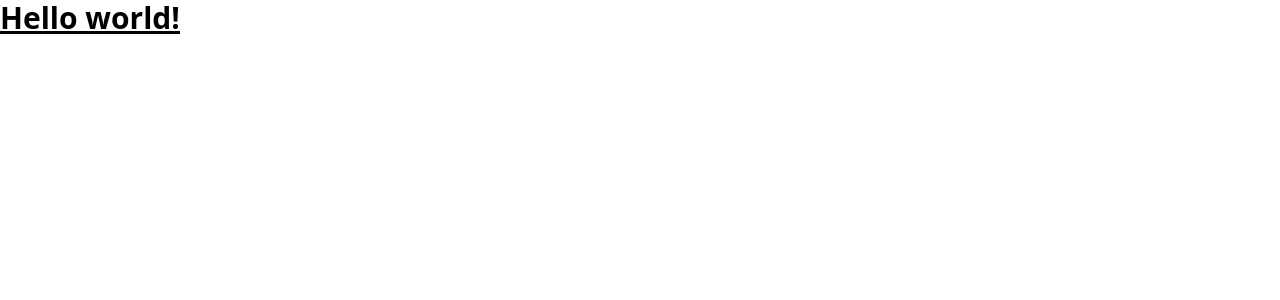
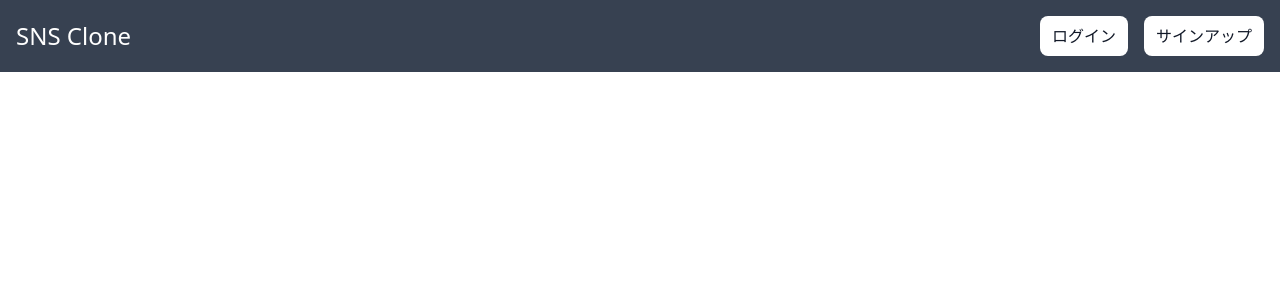
Before and after one commit to genki-miyachi/next-sns-sample, a Next.js app in the folder client/: page / in a window 1280 px wide. Shown: the top 300 px of the page. Built offline with nearby package versions, Linux system fonts and the light colour scheme.

Commit message:
Add: Navbar

```diff
--- /dev/null
+++ b/client/components/Navbar.tsx
@@ -0,0 +1,36 @@
+import Link from "next/link";
+import React from "react";
+
+const Navbar = () => {
+  return (
+    <header className="bg-gray-700 p-4 text-white">
+      <div className="container mx-auto flex justify-between items-center">
+        <h1 className="font-semibold text-xl">
+          <Link href="/" className="text-2xl font-medium">
+            SNS Clone
+          </Link>
+        </h1>
+        <nav>
+          <ul className="flex space-x-4">
+            <>
+              <Link
+                href="/login"
+                className="bg-white text-gray-900 py-2 px-3 rounded-lg font-medium"
+              >
+                ログイン
+              </Link>
+              <Link
+                href="/signup"
+                className="bg-white text-gray-900 py-2 px-3 rounded-lg font-medium"
+              >
+                サインアップ
+              </Link>
+            </>
+          </ul>
+        </nav>
+      </div>
+    </header>
+  );
+};
+
+export default Navbar;
--- a/client/pages/_app.tsx
+++ b/client/pages/_app.tsx
@@ -1,6 +1,12 @@
+import Navbar from "@/components/Navbar";
 import "@/styles/globals.css";
 import type { AppProps } from "next/app";
 
 export default function App({ Component, pageProps }: AppProps) {
-  return <Component {...pageProps} />;
+  return (
+    <div>
+      <Navbar />
+      <Component {...pageProps} />
+    </div>
+  );
 }
--- a/client/pages/index.tsx
+++ b/client/pages/index.tsx
@@ -1,7 +1,7 @@
 export default function Home() {
   return (
     <div>
-      <h1 className="text-3xl font-bold underline">Hello world!</h1>
+
     </div>
   );
 }
```
